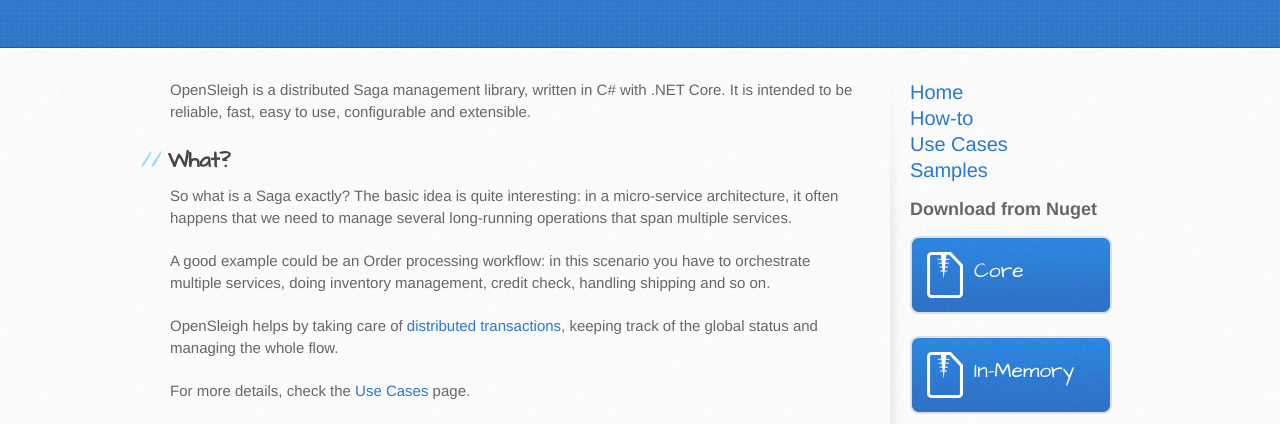
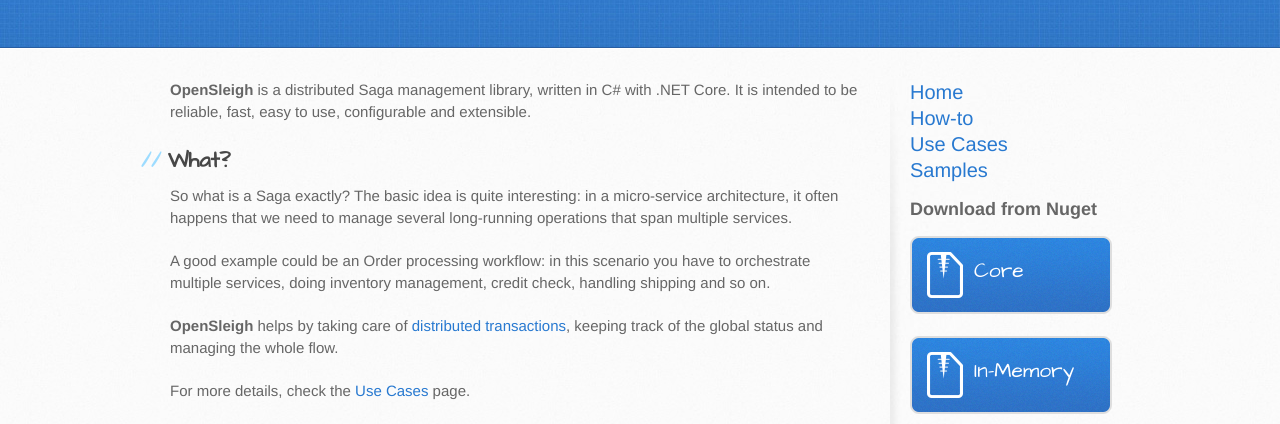
Before and after one commit to mizrael/OpenSleigh-Web, a Jekyll site: the page built from index.md, in a window 1280 px wide. Shown: the part 187-611 px from the top of the page. Built offline with Jekyll 4.4.1, drawn with Linux system fonts in a browser that asks for light colours.

Commit message:
minor fixes

```diff
--- a/index.md
+++ b/index.md
@@ -2,7 +2,7 @@
 layout: default
 ---
 
-OpenSleigh is a distributed Saga management library, written in C# with .NET Core.
+**OpenSleigh** is a distributed Saga management library, written in C# with .NET Core.
 It is intended to be reliable, fast, easy to use, configurable and extensible.
 
 ## What?
@@ -10,7 +10,7 @@ So what is a Saga exactly? The basic idea is quite interesting: in a micro-servi
 
 A good example could be an Order processing workflow: in this scenario you have to orchestrate multiple services, doing inventory management, credit check, handling shipping and so on.
 
-OpenSleigh helps by taking care of [distributed transactions](https://www.davideguida.com/improving-microservices-reliability-part-1-two-phase-commit/){:target="_blank"}, keeping track of the global status and managing the whole flow.
+**OpenSleigh** helps by taking care of [distributed transactions](https://www.davideguida.com/improving-microservices-reliability-part-1-two-phase-commit/){:target="_blank"}, keeping track of the global status and managing the whole flow.
 
 For more details, check the [Use Cases](/use-cases/) page.
 
```
Also changed, not shown: use-cases/sync-to-async.md (+2 -2 lines).
